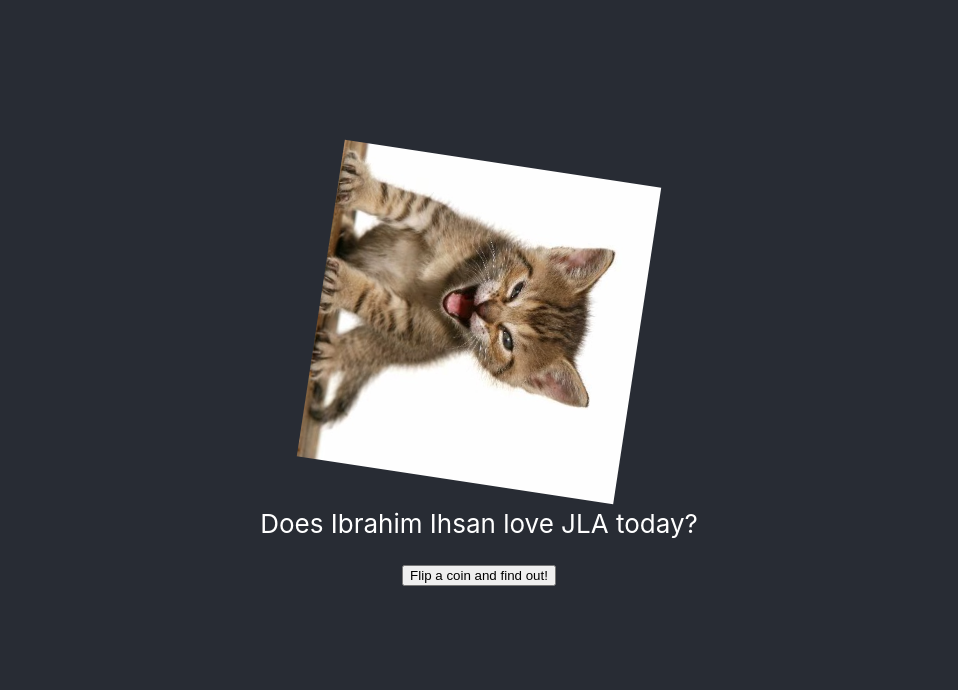
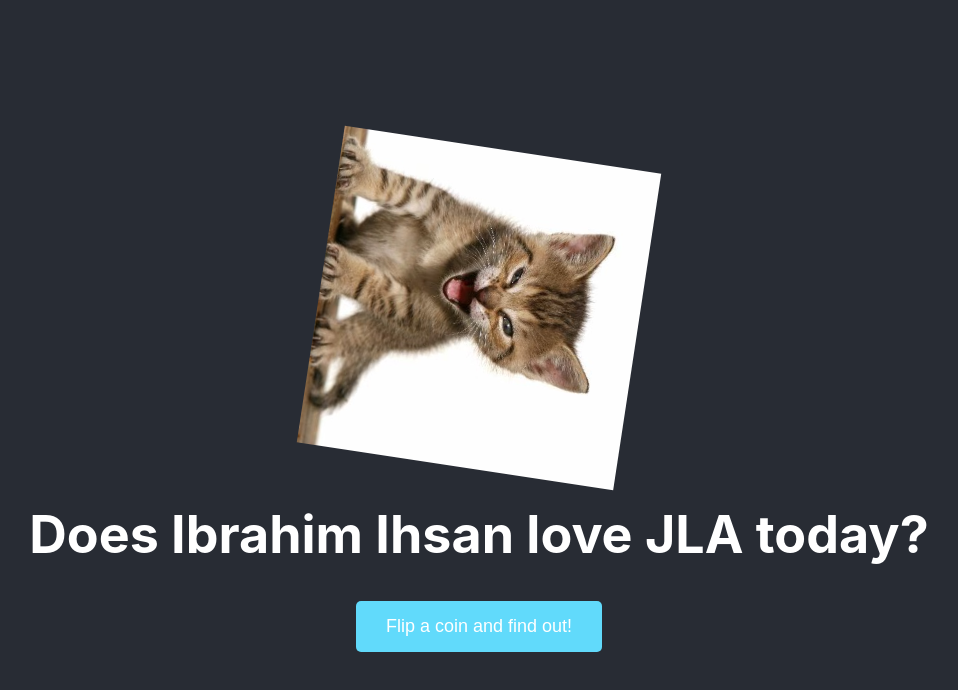
Before and after one commit to ahmadmuradmalik/ihsan-client, a React (Create React App) app: page / in a window 1280 px wide. Shown: the top 690 px of the page, without its empty margins (161-1119 px from the left). Built offline with nearby package versions, Linux system fonts and the light colour scheme.

Commit message:
just pasted some code from gpt to make the basic page cooler tbh

```diff
--- a/src/App.css
+++ b/src/App.css
@@ -1,3 +1,5 @@
+@import url('https://cdnjs.cloudflare.com/ajax/libs/animate.css/4.1.1/animate.min.css');
+
 .App {
   text-align: center;
 }
@@ -5,11 +7,15 @@
 .App-logo {
   height: 40vmin;
   pointer-events: none;
+  animation: App-logo-spin infinite 20s linear;
 }
 
-@media (prefers-reduced-motion: no-preference) {
-  .App-logo {
-    animation: App-logo-spin infinite 20s linear;
+@keyframes App-logo-spin {
+  from {
+    transform: rotate(0deg);
+  }
+  to {
+    transform: rotate(360deg);
   }
 }
 
@@ -24,15 +30,42 @@
   color: white;
 }
 
-.App-link {
-  color: #61dafb;
+button {
+  padding: 15px 30px;
+  font-size: 18px;
+  color: #fff;
+  background-color: #61dafb;
+  border: none;
+  border-radius: 5px;
+  cursor: pointer;
+  transition: background-color 0.3s ease, transform 0.2s ease;
 }
 
-@keyframes App-logo-spin {
+button:hover {
+  background-color: #21a1f1;
+  transform: scale(1.1);
+}
+
+button:active {
+  transform: scale(1.05);
+}
+
+.error {
+  color: red;
+  margin-top: 20px;
+}
+
+.result {
+  font-size: 24px;
+  margin-top: 20px;
+  animation: fadeIn 1s ease-in-out;
+}
+
+@keyframes fadeIn {
   from {
-    transform: rotate(0deg);
+    opacity: 0;
   }
   to {
-    transform: rotate(360deg);
+    opacity: 1;
   }
 }
--- a/src/App.tsx
+++ b/src/App.tsx
@@ -4,12 +4,16 @@ import './App.css';
 
 const App: React.FC = () => {
   const [text, setText] = useState('');
+  const [error, setError] = useState('');
 
   const fetchText = async () => {
+    setError('');
+    setText('');
     try {
       const response = await axios.get('https://ihsans-server-production.up.railway.app/');
       setText(response.data);
     } catch (error) {
+      setError('Error fetching text');
       console.error("Error fetching text", error);
     }
   };
@@ -17,12 +21,11 @@ const App: React.FC = () => {
   return (
     <div className="App">
       <header className="App-header">
-        <img src="/ihsan_cat.jpeg" className="App-logo" alt="thats fantastic" />
-        <p>
-          Does Ibrahim Ihsan love JLA today?
-        </p>
+        <img src="/ihsan_cat.jpeg" className="App-logo" alt="That's fantastic" />
+        <h1>Does Ibrahim Ihsan love JLA today?</h1>
         <button onClick={fetchText}>Flip a coin and find out!</button>
-        <p>{text}</p>
+        {error && <p className="error">{error}</p>}
+        {text && <p className="result animate__animated animate__fadeIn">{text}</p>}
       </header>
     </div>
   );
```
